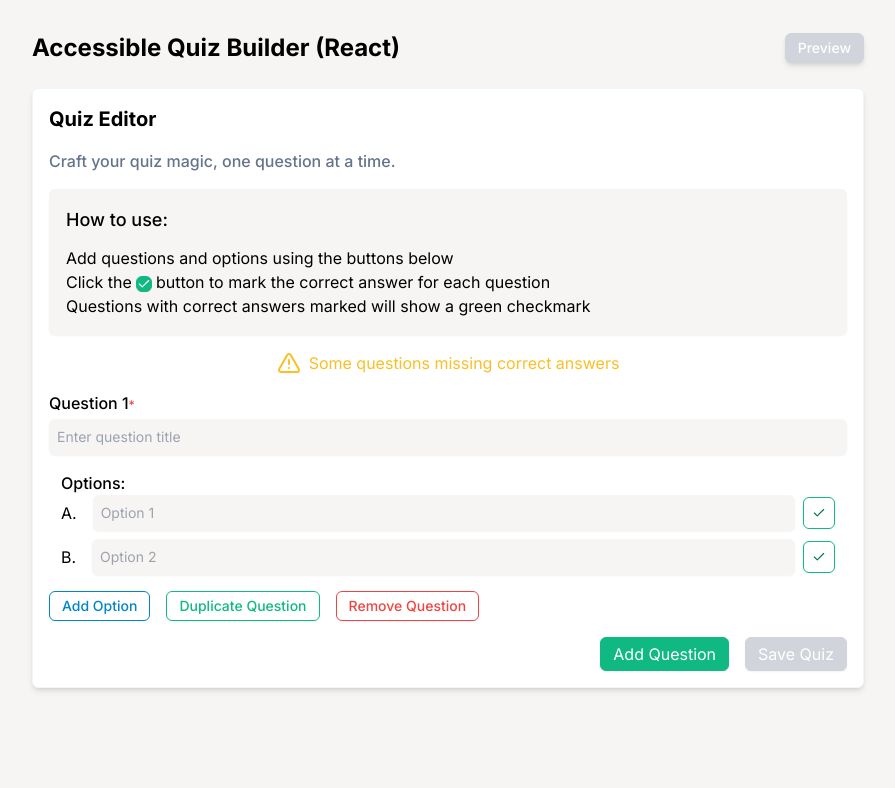
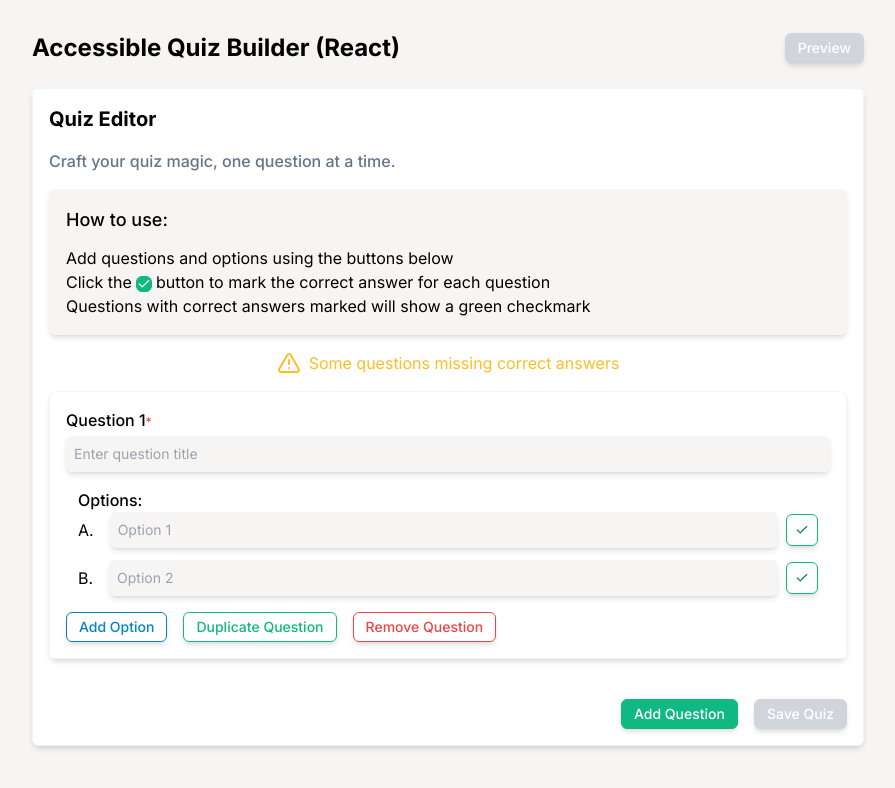
Before and after one commit to Kgaogel09/quiz-builder, a React (Vite) app: page / in a window 1280 px wide. Both pictures are taken after a click on the button "Add Question". Shown: the top 788 px of the page, without its empty margins (192-1087 px from the left). Built offline with nearby package versions, Linux system fonts and the light colour scheme.

Commit message:
style(Editor): update button styles for improved visual consistency and accessibility

```diff
--- a/src/components/editor/Editor.tsx
+++ b/src/components/editor/Editor.tsx
@@ -151,7 +151,7 @@ export default function Editor({
       <p className="text-slate-500 font-medium">
         Craft your quiz magic, one question at a time.
       </p>
-      <div className="flex flex-col gap-3 bg-[#f6f5f4] rounded-md p-4 border border-[#f6f5f4] shadow-sm">
+      <div className="flex flex-col gap-3 bg-[#f6f5f4] rounded-md p-4 border border-[#f6f5f4] shadow-md">
         <h3 className="text-lg font-medium">How to use:</h3>
         <ul>
           <li>Add questions and options using the buttons below</li>
@@ -188,7 +188,7 @@ export default function Editor({
         >
           {questions.map((question, index) => (
             <div key={index} className="flex mb-3">
-              <div className="grow">
+              <div className="grow mb-6 p-4 border border-[#f6f5f4] rounded-md shadow-md">
                 <div className="mb-4">
                   <h5 className="font-medium mb-1">
                     Question {index + 1}
@@ -204,7 +204,7 @@ export default function Editor({
                     onChange={(e) =>
                       updateQuestion(index, "title", e.target.value)
                     }
-                    className="text-sm shadow-sm border-[#f6f5f4] bg-[#f6f5f4] block w-full rounded-md p-2"
+                    className="text-sm shadow-md border-[#f6f5f4] bg-[#f6f5f4] block w-full rounded-md p-2"
                   />
                 </div>
                 <div className="px-3">
@@ -212,7 +212,7 @@ export default function Editor({
                   {question.options.map((option, optionIndex) => (
                     <div
                       key={optionIndex}
-                      className="flex items-center mb-2 gap-2"
+                      className="flex items-center mb-3 gap-2"
                     >
                       <span className="mr-2">
                         {String.fromCharCode(65 + optionIndex)}.
@@ -225,13 +225,13 @@ export default function Editor({
                         onChange={(e) =>
                           updateOption(index, optionIndex, e.target.value)
                         }
-                        className="text-sm shadow-sm border-[#f6f5f4] bg-[#f6f5f4] block w-full rounded-md p-2"
+                        className="text-sm shadow-md border-[#f6f5f4] bg-[#f6f5f4] block w-full rounded-md p-2"
                         placeholder={`Option ${optionIndex + 1}`}
                       />
                       <button
                         type="button"
                         onClick={() => setCorrectAnswer(index, optionIndex)}
-                        className={`border border-emerald-500 inline-flex items-center justify-center rounded-md p-2 transition ${
+                        className={`border border-emerald-500 inline-flex items-center justify-center rounded-md p-2 transition shadow-md ${
                           question.correctAnswer === optionIndex
                             ? "bg-emerald-500/80"
                             : "bg-white"
@@ -250,7 +250,7 @@ export default function Editor({
                         <button
                           type="button"
                           onClick={() => removeOption(index, optionIndex)}
-                          className="border border-red-500 inline-flex items-center justify-center rounded-md p-2 transition"
+                          className="border border-red-500 inline-flex items-center justify-center rounded-md p-2 transition shadow-md"
                         >
                           <X size={14} className="text-red-500" />
                         </button>
@@ -261,21 +261,21 @@ export default function Editor({
                 <div className="flex gap-4 mt-4">
                   <button
                     type="button"
-                    className="text-sky-600 font-medium flex items-center gap-1 text-sm border border-sky-600 px-3 py-1 rounded-md shadow-sm transition hover:bg-sky-500/5 hover:border-sky-500/5"
+                    className="text-sky-600 font-medium flex items-center gap-1 text-sm border border-sky-600 px-3 py-1 rounded-md shadow-md transition-all duration-300 ease-in hover:bg-sky-500/5 hover:border-sky-500/5"
                     onClick={() => addOption(index)}
                   >
                     Add Option
                   </button>
                   <button
                     type="button"
-                    className="flex text-emerald-500 font-medium items-center gap-1 text-sm border border-emerald-500 px-3 py-1 rounded-md shadow-sm transition hover:bg-emerald-500/5 hover:border-emerald-500/5"
+                    className="flex text-emerald-500 font-medium items-center gap-1 text-sm border border-emerald-500 px-3 py-1 rounded-md shadow-md transition-all duration-300 ease-in hover:bg-emerald-500/5 hover:border-emerald-500/5"
                     onClick={() => duplicateQuestion(index)}
                   >
                     Duplicate Question
                   </button>
                   <button
                     type="button"
-                    className="flex text-red-500 font-medium text items-center gap-1 text-sm border border-red-500 px-3 py-1 rounded-md shadow-sm transition hover:bg-red-500/5 hover:border-red-500/5"
+                    className="flex text-red-500 font-medium text items-center gap-1 text-sm border border-red-500 px-3 py-1 rounded-md shadow-md transition-all duration-300 ease-in hover:bg-red-500/5 hover:border-red-500/5"
                     onClick={() => removeQuestion(index)}
                   >
                     Remove Question
@@ -287,14 +287,14 @@ export default function Editor({
           <div className="flex justify-end gap-4 mt-4">
             <button
               type="button"
-              className="text-white bg-emerald-500 border border-emerald-500 rounded-md shadow-sm  px-3 py-1 transition"
+              className="text-white bg-emerald-500 font-medium text-sm border border-emerald-500 px-3 py-1 rounded-md shadow-md transition-all duration-300 ease-in hover:bg-emerald-500/5 hover:text-emerald-500"
               onClick={addQuestion}
             >
               Add Question
             </button>
             <button
               type="submit"
-              className="text-white bg-sky-600 border border-sky-600 px-3 py-1 rounded-md shadow-sm transition disabled:bg-gray-300 disabled:border-gray-300"
+              className="text-white bg-sky-600 font-medium text-sm border border-sky-600 px-3 py-1 rounded-md shadow-md transition-all duration-300 ease-in hover:bg-sky-600/5 hover:text-sky-600 disabled:bg-gray-300 disabled:border-gray-300"
               disabled={!allQuestionsHaveAnswers || !hasQuestions}
             >
               Save Quiz
```
